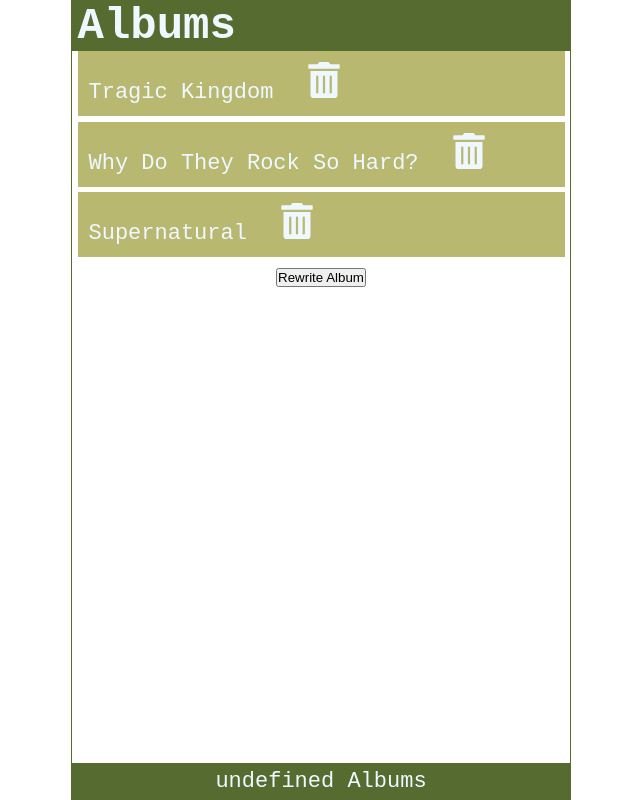
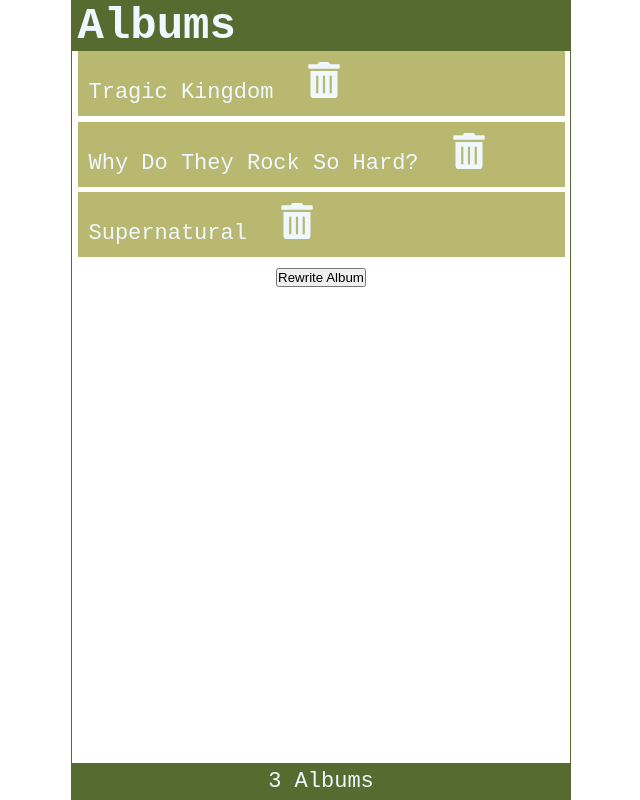
Before and after one commit to danieliniguezv/learning-react, a React (Create React App) app in the folder tutorial-1/: page / in a window 1280 px wide. Shown: the whole page, without its empty margins (319-959 px from the left). Built offline with nearby package versions, Linux system fonts and the light colour scheme; the HTML template or start-up script is replaced by a standard one.

Commit message:
feat: added use state and rewrite and delete handling from content component

```diff
--- a/tutorial-1/src/App.js
+++ b/tutorial-1/src/App.js
@@ -1,14 +1,10 @@
 import Header from './Header';
 import Content from './Content';
 import Footer from './Footer';
+import { useState } from 'react';
 
 function App() {
-  /*
-  * This is JSX. JSX stands for JavaScript XML. It allows to write
-  * HTML in REACT. Code in between brackets is rendered as JavaScript.
-  * The tags between the div tags are known as functional components.
-  * */
-  /*
+
   const [albums, setAlbums] = useState([
     {
       id: 1,
@@ -24,25 +20,26 @@ function App() {
     }
   ]);
 
-  const handleAlbumRewrite = (id) => {
+  const handleRewrite = (id) => {
     const newAlbumList = albums.map((album) => album.id === id ? {...album,
       albumName: "Cuando Los Ángeles Lloran"} : album);
     setAlbums(newAlbumList);
   }
 
-  const handleDeleteAlbum = (id) => {
+  const handleDelete = (id) => {
     const newAlbumList = albums.filter((album) => album.id !== id);
     setAlbums(newAlbumList);
   }
-  */
 
   return (
     <div className="App">
-      <Header
-        title="Albums"
+      <Header title="Albums"/>
+      <Content
+        albums={albums}
+        handleRewrite={handleRewrite}
+        handleDelete={handleDelete}
       />
-      <Content />
-      <Footer />
+      <Footer length={albums.length}/>
     </div>
   );
 }
```
